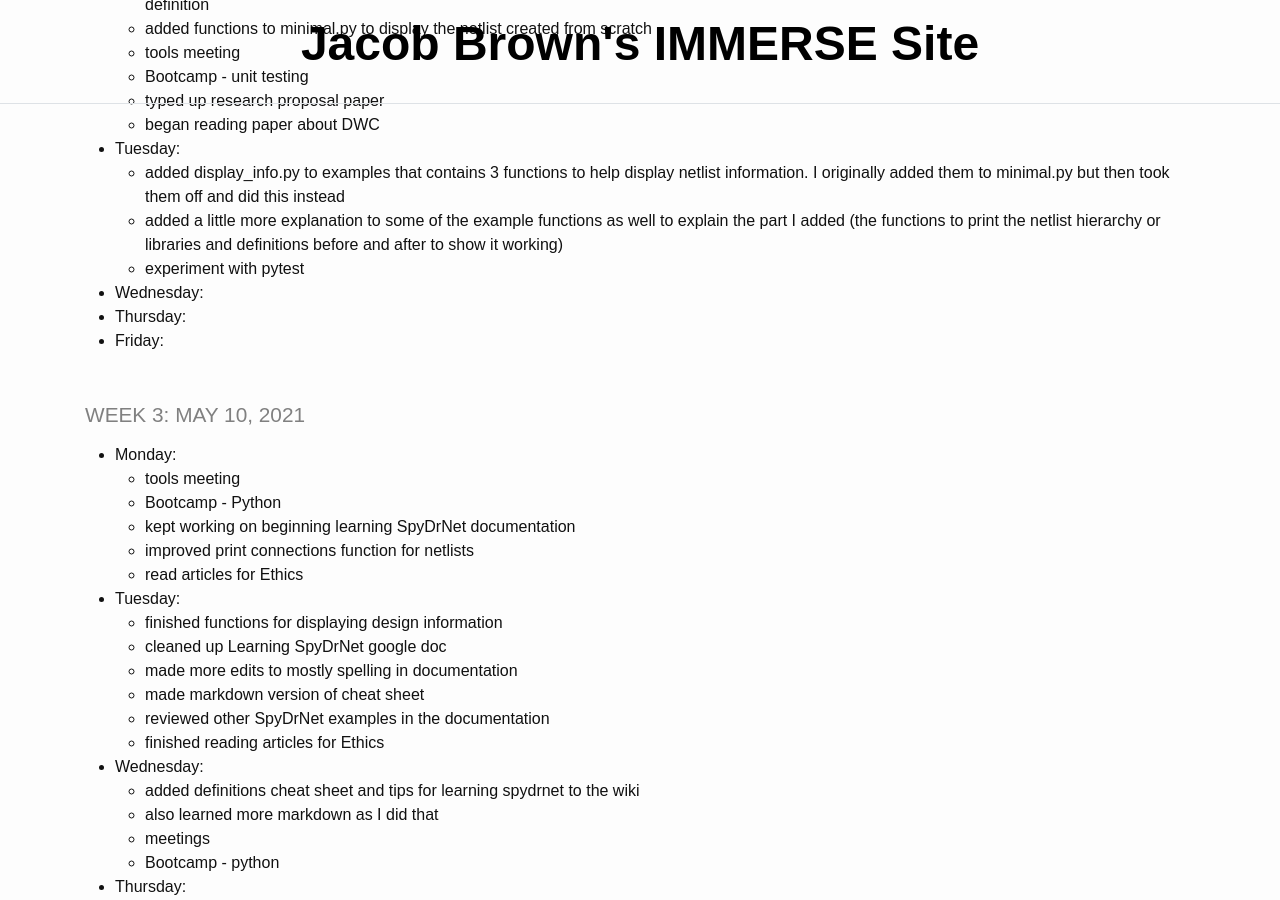
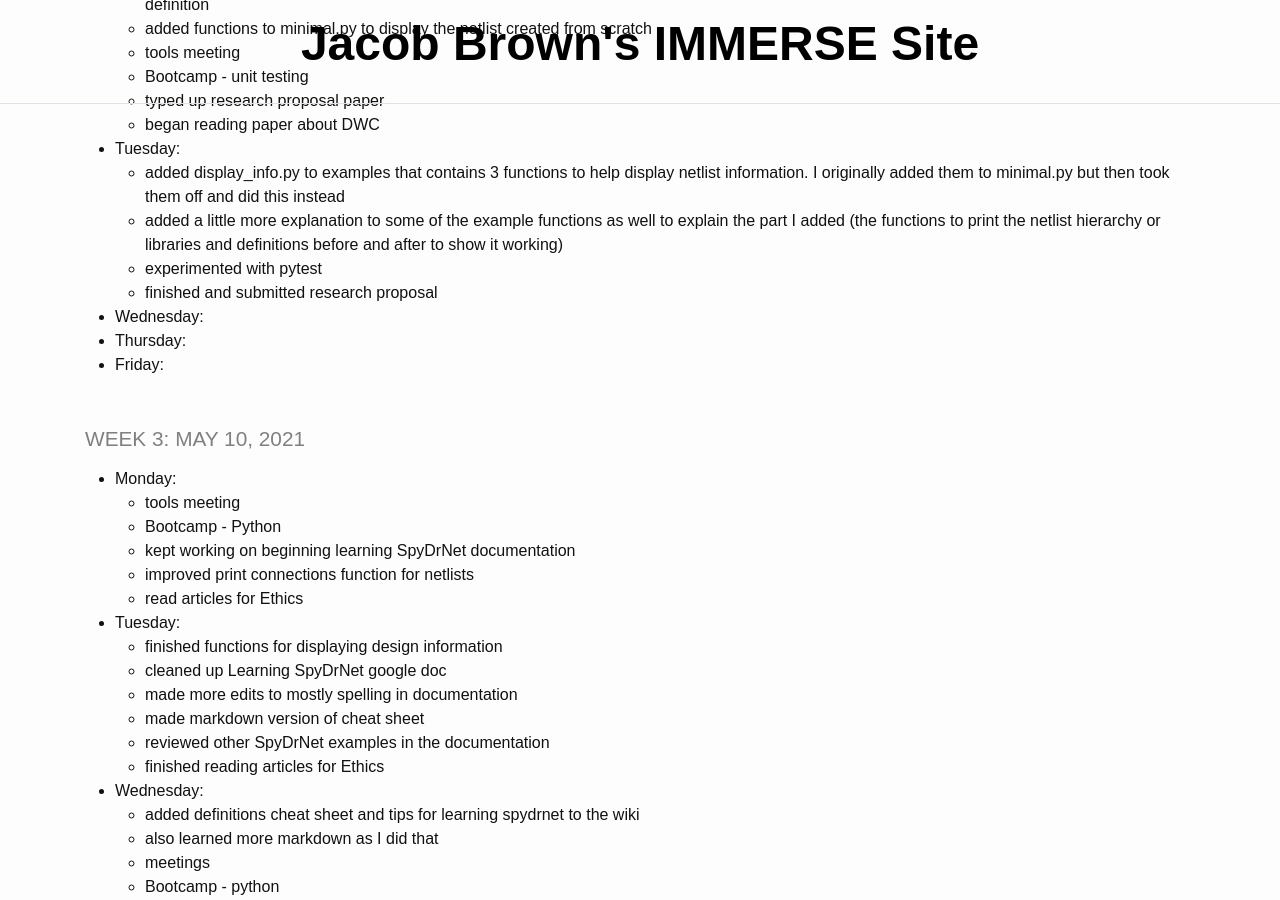
Before and after one commit to jacobdbrown4/jacob_brown, a Jekyll site: the page built from _pages/log.md, in a window 1280 px wide and 900 px high, scrolled down 548 px. Built offline with Jekyll 4.4.1, drawn with Linux system fonts in a browser that asks for light colours.

Commit message:
updated log

```diff
--- a/_pages/log.md
+++ b/_pages/log.md
@@ -25,7 +25,8 @@ title: IMMERSE Log
 * **Tuesday**:
   * added display_info.py to examples that contains 3 functions to help display netlist information. I originally added them to minimal.py but then took them off and did this instead
   * added a little more explanation to some of the example functions as well to explain the part I added (the functions to print the netlist hierarchy or libraries and definitions before and after to show it working)
-  * experiment with pytest
+  * experimented with pytest
+  * finished and submitted research proposal
 * **Wednesday**:
 * **Thursday**:
 * **Friday**:
```
